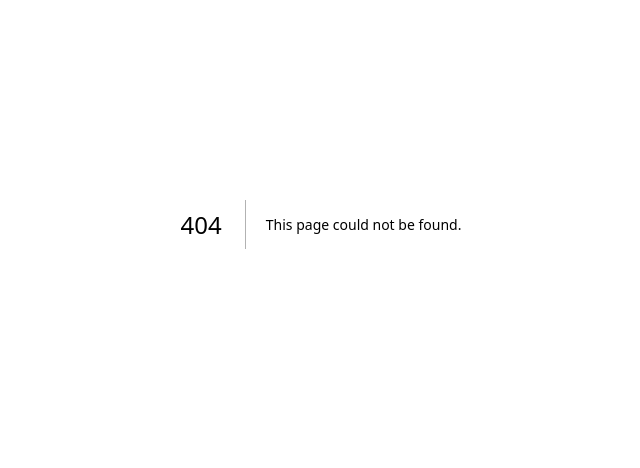
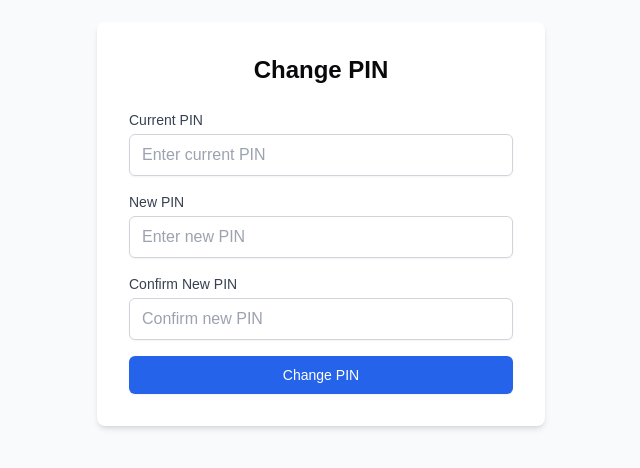
Before and after one commit to hamsoace/tawi_fe, a Next.js app: page /change-pin in a window 1280 px wide. Before the commit this address had no page. Shown: the part 176-644 px from the top of the page, without its empty margins (319-959 px from the left). Built offline with nearby package versions, Linux system fonts and the light colour scheme.

Commit message:
added logout and change pin

```diff
--- /dev/null
+++ b/app/change-pin/page.tsx
@@ -0,0 +1,154 @@
+'use client';
+
+import axios from "axios";
+import { useRouter } from "next/navigation";
+import { useState } from "react";
+
+export const ChangePinPage: React.FC = () => {
+    const [currentPin, setCurrentPin] = useState('');
+    const [newPin, setNewPin] = useState('');
+    const [confirmPin, setConfirmPin] = useState('');
+    const [error, setError] = useState('');
+    const [success, setSuccess] = useState('');
+    const router = useRouter();
+
+    const api = axios.create({
+        baseURL: 'https://tawi-xh85.onrender.com/api/auth',
+        withCredentials: true,
+        headers: {
+          'Content-Type': 'application/json',
+          'Accept': 'application/json',
+        }
+      });
+
+    api.interceptors.request.use((config) => {
+      const token = localStorage.getItem('token');
+      if (token) {
+        config.headers.Authorization = `Bearer ${token}`;
+      }
+      return config;
+    });
+
+    const handleChangePinSubmit = async (e: React.FormEvent) => {
+      e.preventDefault();
+      setError('');
+      setSuccess('');
+
+      // Basic client-side validation
+      if (currentPin.length !== 4 || newPin.length !== 4 || confirmPin.length !== 4) {
+        setError('All PINs must be 4 digits');
+        return;
+      }
+
+      if (newPin !== confirmPin) {
+        setError('New PIN and Confirm PIN must match');
+        return;
+      }
+
+      try {
+        const response = await api.post('/change-pin', {
+          currentPin,
+          newPin
+        });
+
+        if (response.data.success) {
+
+          setSuccess('PIN updated successfully');
+          setTimeout(() => router.push('/login'), 2000);
+        } else {
+          setError(response.data.error || 'Failed to update PIN');
+        }
+      } catch (err) {
+        if (axios.isAxiosError(err)) {
+          if (err.response) {
+            setError(err.response.data.error || 'Failed to update PIN');
+          } else if (err.request) {
+            setError('No response received from server');
+          } else {
+            setError('Error setting up the request');
+          }
+        } else {
+          setError('An unexpected error occurred');
+        }
+        console.error('Change PIN error:', err);
+      }
+    };
+
+    return (
+      <div className="min-h-screen bg-gray-50 flex items-center justify-center px-4">
+        <div className="bg-white p-8 rounded-lg shadow-md w-full max-w-md">
+          <h2 className="text-2xl font-bold mb-6 text-center">Change PIN</h2>
+
+          <form onSubmit={handleChangePinSubmit} className="space-y-4">
+            {error && (
+              <div className="bg-red-100 border border-red-400 text-red-700 px-4 py-3 rounded relative" role="alert">
+                {error}
+              </div>
+            )}
+
+            {success && (
+              <div className="bg-green-100 border border-green-400 text-green-700 px-4 py-3 rounded relative" role="alert">
+                {success}
+              </div>
+            )}
+
+            <div>
+              <label htmlFor="currentPin" className="block text-sm font-medium text-gray-700">
+                Current PIN
+              </label>
+              <input
+                type="password"
+                id="currentPin"
+                value={currentPin}
+                onChange={(e) => setCurrentPin(e.target.value)}
+                maxLength={4}
+                className="mt-1 block w-full px-3 py-2 border border-gray-300 rounded-md shadow-sm focus:outline-none focus:ring-blue-500 focus:border-blue-500"
+                placeholder="Enter current PIN"
+              />
+            </div>
+
+            <div>
+              <label htmlFor="newPin" className="block text-sm font-medium text-gray-700">
+                New PIN
+              </label>
+              <input
+                type="password"
+                id="newPin"
+                value={newPin}
+                onChange={(e) => setNewPin(e.target.value)}
+                maxLength={4}
+                className="mt-1 block w-full px-3 py-2 border border-gray-300 rounded-md shadow-sm focus:outline-none focus:ring-blue-500 focus:border-blue-500"
+                placeholder="Enter new PIN"
+              />
+            </div>
+
+            <div>
+              <label htmlFor="confirmPin" className="block text-sm font-medium text-gray-700">
+                Confirm New PIN
+              </label>
+              <input
+                type="password"
+                id="confirmPin"
+                value={confirmPin}
+                onChange={(e) => setConfirmPin(e.target.value)}
+                maxLength={4}
+                className="mt-1 block w-full px-3 py-2 border border-gray-300 rounded-md shadow-sm focus:outline-none focus:ring-blue-500 focus:border-blue-500"
+                placeholder="Confirm new PIN"
+              />
+            </div>
+
+            <div>
+              <button
+                type="submit"
+                className="w-full py-2 px-4 border border-transparent rounded-md shadow-sm text-sm font-medium text-white bg-blue-600 hover:bg-blue-700 focus:outline-none focus:ring-2 focus:ring-offset-2 focus:ring-blue-500"
+              >
+                Change PIN
+              </button>
+            </div>
+          </form>
+        </div>
+      </div>
+    );
+  };
+
+  export default ChangePinPage;
--- a/app/dashboard/(components)/Header.tsx
+++ b/app/dashboard/(components)/Header.tsx
@@ -1,13 +1,31 @@
 'use client';
 
 import { ChevronDown, Search, Settings } from "lucide-react";
+import { useState } from "react";
+import { UserDropdown } from "./UserDropdown";
+import { useRouter } from "next/navigation";
 
 interface HeaderProps {
     user: { name: string | null };
   }
 
-  export const Header: React.FC<HeaderProps> = ({ user }) => (
-    <header className="bg-white border-b p-4">
+  export const Header: React.FC<HeaderProps> = ({ user }) => {
+    const [isDropdownOpen, setIsDropdownOpen] = useState(false);
+    const router = useRouter();
+
+    const handleChangePin = () => {
+      router.push('/change-pin');
+      setIsDropdownOpen(false);
+    };
+
+    const handleLogout = () => {
+      // Implement logout logic
+      localStorage.removeItem('token');
+      router.push('/login');
+    };
+
+    return (
+      <header className="bg-white border-b p-4 relative">
         <div className="flex items-center justify-between">
           <div className="relative">
             <Search className="absolute left-3 top-1/2 transform -translate-y-1/2 text-gray-400 h-4 w-4" />
@@ -18,16 +36,28 @@ interface HeaderProps {
             />
           </div>
 
-        <div className="flex items-center space-x-4">
+          <div className="flex items-center space-x-4 relative">
             <button className="p-2 hover:bg-gray-100 rounded-lg">
               <Settings className="h-5 w-5 text-gray-600" />
             </button>
-          <div className="flex items-center space-x-2">
+
+            <div
+              className="flex items-center space-x-2 cursor-pointer"
+              onClick={() => setIsDropdownOpen(!isDropdownOpen)}
+            >
               <div className="w-8 h-8 bg-gray-200 rounded-full" />
               <span className="font-medium">{user?.name || 'User'}</span>
-            <ChevronDown className="h-4 w-4 text-gray-600" />
+              <ChevronDown className={`h-4 w-4 text-gray-600 transition-transform ${isDropdownOpen ? 'rotate-180' : ''}`} />
             </div>
+
+            {isDropdownOpen && (
+              <UserDropdown
+                onChangePin={handleChangePin}
+                onLogout={handleLogout}
+              />
+            )}
           </div>
         </div>
       </header>
     );
+  };
--- /dev/null
+++ b/app/dashboard/(components)/UserDropdown.tsx
@@ -0,0 +1,29 @@
+import { KeyRound, LogOut } from "lucide-react";
+
+interface UserDropdownProps {
+    onChangePin: () => void;
+    onLogout: () => void;
+  }
+
+  export const UserDropdown: React.FC<UserDropdownProps> = ({ onChangePin, onLogout }) => {
+    return (
+      <div className="absolute right-0 mt-2 w-48 bg-white border rounded-lg shadow-lg z-50">
+        <div className="py-1">
+          <button
+            onClick={onChangePin}
+            className="flex items-center w-full px-4 py-2 text-left hover:bg-gray-100 text-gray-700"
+          >
+            <KeyRound className="mr-2 h-4 w-4" />
+            Change PIN
+          </button>
+          <button
+            onClick={onLogout}
+            className="flex items-center w-full px-4 py-2 text-left hover:bg-gray-100 text-red-600"
+          >
+            <LogOut className="mr-2 h-4 w-4" />
+            Logout
+          </button>
+        </div>
+      </div>
+    );
+  };
--- a/app/login/page.tsx
+++ b/app/login/page.tsx
@@ -54,13 +54,10 @@ const LoginPage = () => {
       const response = await api.post('/auth/login', formData);
 
       if (response.data && response.data.token) {
-        // Store token
         localStorage.setItem('token', response.data.token);
 
-        // Set token in axios defaults for subsequent requests
         api.defaults.headers.common['Authorization'] = `Bearer ${response.data.token}`;
 
-        // Redirect to dashboard
         router.push('/dashboard');
       } else {
         throw new Error('Invalid response from server');
```
Lines whose indentation alone changed are shown as unchanged.
